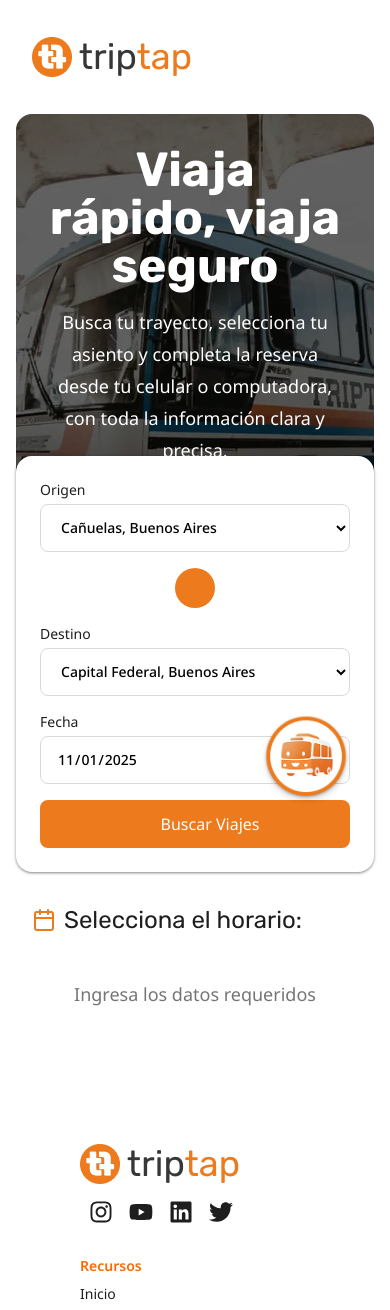
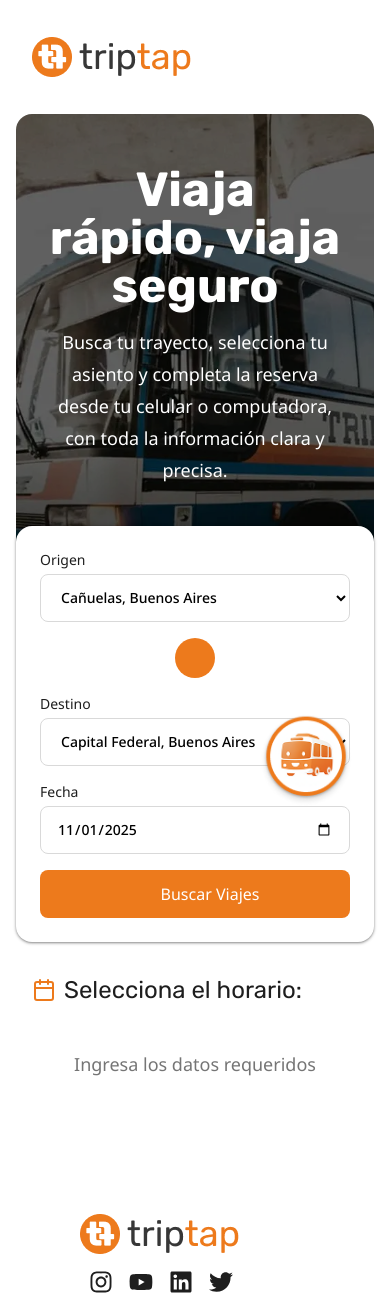
Before and after one commit to ezequielmanchula/triptap-frontend, a Next.js app: page /reservations in a window 390 px wide. Shown: the top 1310 px of the page. Built offline with nearby package versions, Linux system fonts and the light colour scheme; some icons are missing.

Commit message:
feat(reservations): responsive

```diff
--- a/src/app/(pages)/reservations/components/BookingContent.tsx
+++ b/src/app/(pages)/reservations/components/BookingContent.tsx
@@ -72,7 +72,7 @@ export default function BookingContent() {
             )}
 
             {searchResults.length > 0 ? (
-              <div>
+              <div className="flex flex-col gap-4">
                 {searchResults.map((trip: Trip) => (
                   <TripCard
                     key={trip.id}
--- a/src/app/(pages)/reservations/components/TripCard.tsx
+++ b/src/app/(pages)/reservations/components/TripCard.tsx
@@ -31,7 +31,7 @@ const TripCard: React.FC<TripCardProps> = ({ trip, searchData }) => {
   };
 
   return (
-    <div className="flex justify-between items-center p-4 mb-4 bg-white rounded-lg shadow-sm border border-gray-100">
+    <div className="flex flex-col gap-5 md:flex-row lg:flex-row items-start md:justify-between lg:justify-between p-4 mb-4 bg-white rounded-lg shadow-sm border border-gray-100">
       <div className="flex-grow">
         <span className="Noto text-sm font-normal mr-2 px-2.5 py-1 rounded-xl bg-[#ED7A1C1A] text-[#ED7A1C]">
           +{trip.seats} lugares disponibles
@@ -48,12 +48,12 @@ const TripCard: React.FC<TripCardProps> = ({ trip, searchData }) => {
       </div>
 
       <div className="flex items-center space-x-4">
-        <span className="Rubik text-2xl font-medium text-[#ED7A1C]">${trip.price}</span>
+        <span className="Rubik text-lg md:text-2xl lg:text-2xl font-medium text-[#ED7A1C]">${trip.price}</span>
         <div className="w-full md:w-auto">
         <button
           type="button"
           onClick={handleSelectTrip}
-          className="btn flex items-center justify-center gap-2 px-6 py-3 transition w-full md:w-auto">
+          className="btn flex items-center text-sm md:text-base lg:text-base justify-center gap-2 px-4 py-3 md:px-6 md:py-3 lg:px-6 lg:py-3 transition w-full md:w-auto">
           Comprar pasaje
           <FaArrowRight />
         </button>
--- a/src/app/components/common/SearchForm.tsx
+++ b/src/app/components/common/SearchForm.tsx
@@ -58,7 +58,7 @@ export default function SearchForm() {
     <form
       onSubmit={handleSubmit}
       className="flex flex-col gap-4 mx-auto max-w-sm lg:max-w-[70.25rem] xl:max-w-[70.25rem] bg-white p-6 rounded-2xl shadow-[0px_1px_3px_1px_#00000026,0px_1px_2px_0px_#0000004D]
-      lg:flex-row lg:items-end m-6"
+      lg:flex-row lg:items-end m-8"
     >
       {/* Origen */}
       <div className="flex flex-col flex-1">
--- a/src/app/components/ui/Hero.tsx
+++ b/src/app/components/ui/Hero.tsx
@@ -20,7 +20,7 @@ export default function Hero({ height = "min-h-[880px]" }: HeroSectionProps) {
         />
       </div>
 
-      <div className="relative max-w-[70.25rem] sm:mt-4 min-h-[550px] text-center md:text-left lg:text:left xl:text-left lg:min-h-[300px] xl:min-h-[300px] mx-auto w-full p-8 z-10 text-white">
+      <div className="relative max-w-[70.25rem] mt-5 sm:mt-4 min-h-[600px] text-center md:text-left lg:text:left xl:text-left lg:min-h-[300px] xl:min-h-[300px] mx-auto w-full p-8 z-10 text-white">
         <h1 className="Rubik font-bold text-5xl xl:text-6xl/16 mb-4">Viaja rápido, viaja seguro</h1>
         <p className="Noto font-base text-lg/8 md:text-xl xl:text-2xl max-w-3xl">Busca tu trayecto, selecciona tu asiento y completa la reserva desde tu celular o computadora, con toda la información clara y precisa.</p>
       </div>
```
Also changed, not shown: 1 other file (tests, documents, lock files or other folders).
